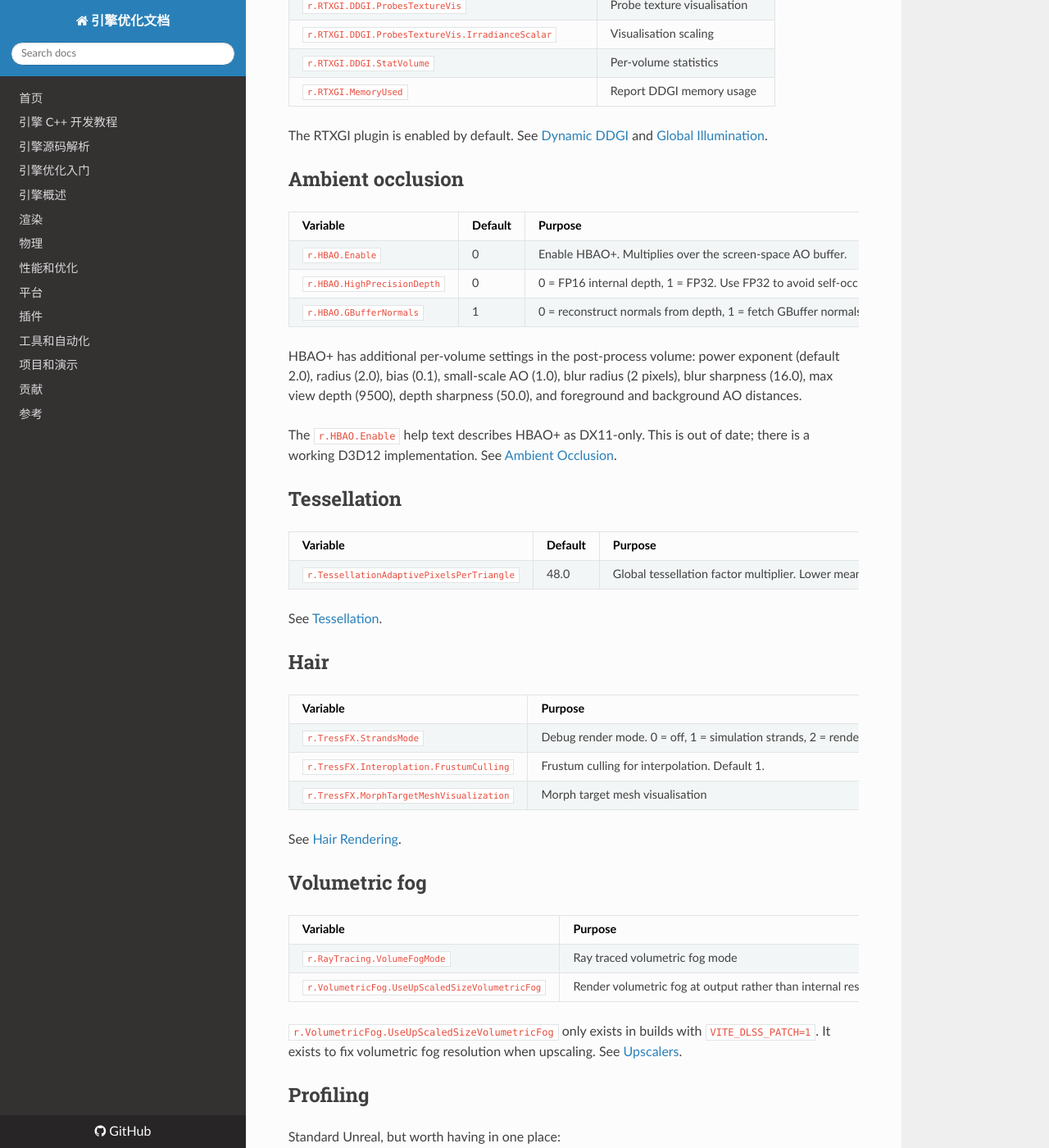
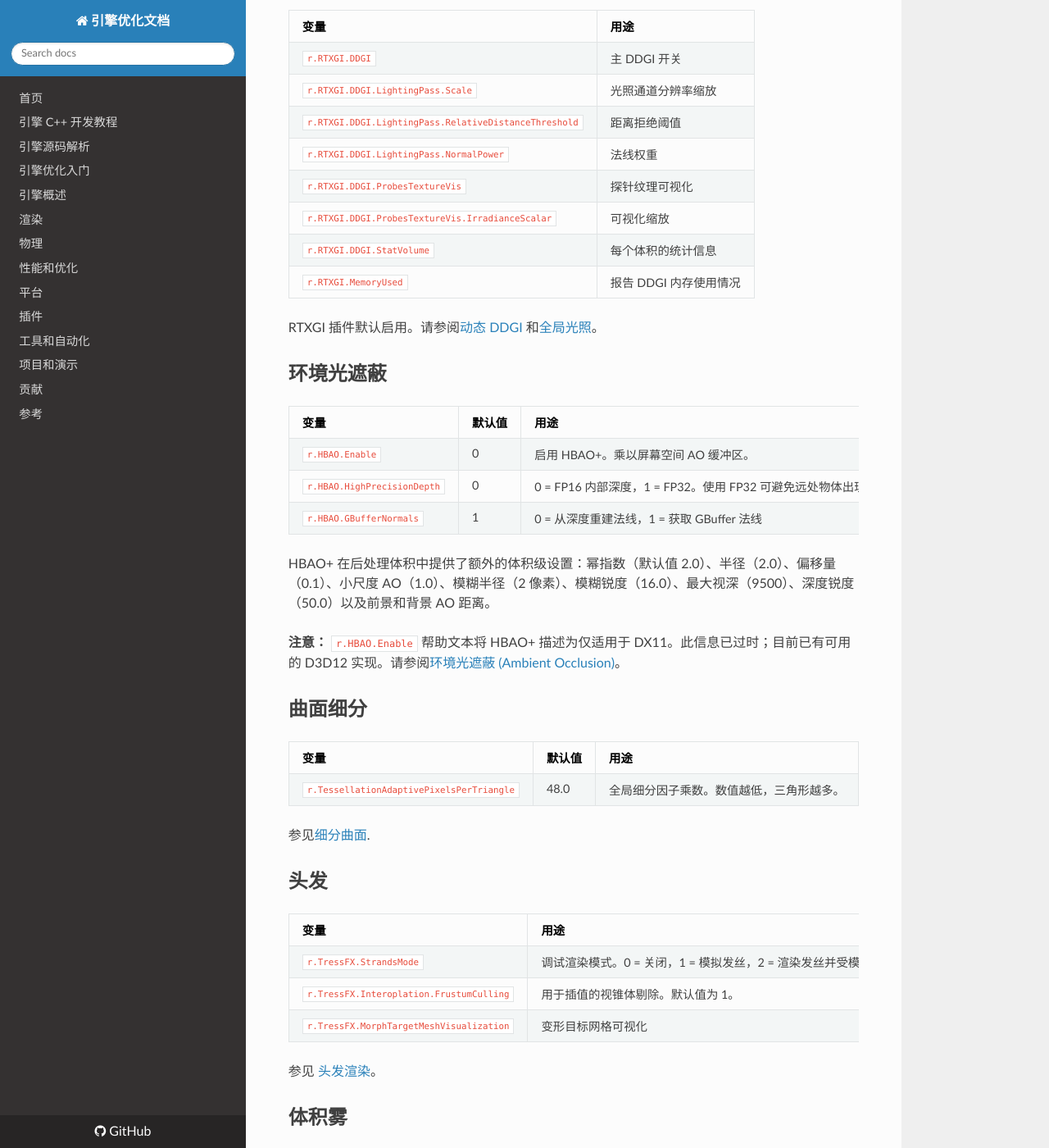
Before and after one commit to OpenHUTB/cpp, an MkDocs documentation site: the page built from docs/optimization/Reference/Console-Variables.md, in a window 1280 px wide and 1400 px high, scrolled down 3664 px. Shown: the whole window at 82% size. Built offline with MkDocs 1.6.1, drawn with Linux system fonts in a browser that asks for light colours; nearby versions of some CDN libraries; a script that is not in the unit is left out; some of the changed text lies outside the part shown.

Commit message:
控制台变量

````diff
--- a/docs/optimization/Reference/Console-Variables.md
+++ b/docs/optimization/Reference/Console-Variables.md
@@ -1,20 +1,11 @@
-# Console Variables
+# 控制台变量
 
-<tldr>
-<p>
-Vite-specific console variables and the stock ones you most often need, grouped by subsystem. This is a
-curated list, not an exhaustive dump &mdash; use <code>help</code> or the console's autocomplete for the
-full set.
-</p>
-</tldr>
+此列表包含 Vite 特有的控制台变量以及您最常用的默认变量，并按子系统分组。这是一个精选列表，并非完整列表——如需查看完整列表，请使用`help`或控制台的自动补全功能。
 
-<warning>
-Several ray tracing variables in this list are <b>compiled out</b> in a default build. They will set
-successfully and render nothing. Availability is noted per variable; see
-<a href="../Performance/Compile-Time-Switches.md">Compile-Time Switches</a>.
-</warning>
+**警告**：此列表中的几个光线追踪变量在默认构建中会**被编译掉**。它们会成功设置，但不会渲染任何内容。每个变量的可用性都有说明；请参阅[编译时开关](../Performance/Compile-Time-Switches.md)。
 
-Set variables at runtime in the console, or persistently in `Config\DefaultEngine.ini`:
+
+您可以在运行时通过控制台设置变量，也可以在 `Config\DefaultEngine.ini` 文件中永久设置这些变量：
 
 ```ini
 [/Script/Engine.RendererSettings]
@@ -22,212 +13,201 @@ r.Vite.SMAA.Mode=1
 r.HBAO.Enable=1
 ```
 
-## Vite-specific
+## Vite 特有的
 
-These do not exist in stock UE 4.27.
+这些在 UE 4.27 版本中不存在。
 
-| Variable | Default | Purpose |
+| 变量 | 默认值 | 用途 |
 |---|---|---|
-| `r.Vite.SMAA.Mode` | 1 | SMAA quality. 0 = Low, 1 = High. See [Anti-Aliasing](../Rendering/Anti-Aliasing.md). |
-| `r.Vite.SSAO` | &mdash; | Vite's optimised SSAO path. See [Ambient Occlusion](../Rendering/Ambient-Occlusion.md). |
-| `r.AntiAliasing.SMAA.Debug` | &mdash; | SMAA debug visualisation |
-| `p.VitePhysXFixedTimestep.Enabled` | 0 | Enable fixed timestep physics |
-| `p.VitePhysXFixedTimestep.DeltaTime` | 1/60 | Fixed step duration in seconds |
-| `p.VitePhysXFixedTimestep.MaxTimesteps` | &mdash; | Maximum steps per frame |
-| `p.VitePhysXFixedTimestep.MaxCumulativeExtraSteps` | &mdash; | Cap on accumulated catch-up steps |
-| `p.VitePhysXFixedTimestep.LimitType` | &mdash; | How overload is handled |
-| `p.VitePhysXFixedTimestep.InterpolationMode` | &mdash; | Render interpolation between fixed steps |
+| `r.Vite.SMAA.Mode` | 1 | SMAA 抗锯齿质量。`0` = 低，`1` = 高。参见[抗锯齿](../Rendering/Anti-Aliasing.md)。  |
+| `r.Vite.SSAO` | &mdash; | Vite 的优化 SSAO 路径。参见[环境光遮蔽](../Rendering/Ambient-Occlusion.md)。  |
+| `r.AntiAliasing.SMAA.Debug` | &mdash; | SMAA 调试可视化 |
+| `p.VitePhysXFixedTimestep.Enabled` | 0 | 启用固定时间步长物理效果 |
+| `p.VitePhysXFixedTimestep.DeltaTime` | 1/60 | 固定步长持续时间（秒） |
+| `p.VitePhysXFixedTimestep.MaxTimesteps` | &mdash; | 每帧最大步数 |
+| `p.VitePhysXFixedTimestep.MaxCumulativeExtraSteps` | &mdash; | 累积追赶步数上限 |
+| `p.VitePhysXFixedTimestep.LimitType` | &mdash; | 过载处理方式 |
+| `p.VitePhysXFixedTimestep.InterpolationMode` | &mdash; | 固定步长之间的渲染插值 |
 
-<note>
-The <code>p.VitePhysXFixedTimestep.*</code> variables require a build with
-<code>VITE_PHYSX_FIXED_TIMESTEP=1</code>. See <a href="../Physics/Fixed-Timestep.md">Fixed Timestep</a>.
-</note>
+**注意：** `p.VitePhysXFixedTimestep.*` 变量需要使用 `VITE_PHYSX_FIXED_TIMESTEP=1` 进行构建。请参阅[固定时间步长](../Physics/Fixed-Timestep.md)。
 
-## Ray tracing
 
-| Variable | Default | Availability | Page |
+## 光线追踪
+
+| 变量 | 默认值 | 可用性 | 页面 |
 |---|---|---|---|
-| `r.RayTracing.Reflections` | 0 | Available | [RT Reflections](../Rendering/RT-Reflections.md) |
-| `r.RayTracing.Shadows` | 0 | Available | [RT Shadows and AO](../Rendering/RT-Shadows-And-Ambient-Occlusion.md) |
-| `r.RayTracing.AmbientOcclusion` | 0 | Available | [Ambient Occlusion](../Rendering/Ambient-Occlusion.md) |
-| `r.RayTracing.SkyLight` | &mdash; | Available | [Ray Tracing](../Rendering/Ray-Tracing.md) |
-| `r.RayTracing.GlobalIllumination` | -1 | **Compiled out** | [Global Illumination](../Rendering/Global-Illumination.md) |
-| `r.RayTracing.Translucency` | 0 | **Compiled out** | [RT Translucency and Caustics](../Rendering/RT-Translucency-And-Caustics.md) |
-| `r.RayTracing.SampledDirectLighting` | 0 | **Compiled out** | [RTXDI](../Rendering/RTXDI.md) |
+| `r.RayTracing.Reflections` | 0 | 可用 | [RT 反射](../Rendering/RT-Reflections.md) |
+| `r.RayTracing.Shadows` | 0 | 可用 | [RT 阴影和 AO](../Rendering/RT-Shadows-And-Ambient-Occlusion.md) |
+| `r.RayTracing.AmbientOcclusion` | 0 | 可用 | [环境光遮蔽](../Rendering/Ambient-Occlusion.md) |
+| `r.RayTracing.SkyLight` | &mdash; | 可用 | [光线追踪](../Rendering/Ray-Tracing.md) |
+| `r.RayTracing.GlobalIllumination` | -1 | **已编译移除** | [全局光照](../Rendering/Global-Illumination.md) |
+| `r.RayTracing.Translucency` | 0 | **已编译移除** | [RT 半透明和焦散](../Rendering/RT-Translucency-And-Caustics.md) |
+| `r.RayTracing.SampledDirectLighting` | 0 | **已编译移除** | [RTXDI](../Rendering/RTXDI.md) |
 
-A value of `-1` means the setting is driven by the post-process volume rather than the console variable.
+值为 `-1` 表示该设置由后期处理体积驱动，而非控制台变量。
 
-### Culling and scene setup
 
-| Variable | Purpose |
+### 剔除和场景设置
+
+| 变量 | 用途 |
 |---|---|
-| `r.RayTracing.Culling` | Ray tracing instance culling mode |
-| `r.RayTracing.Culling.Radius` | Culling distance |
-| `r.RayTracing.Culling.Angle` | Angular culling threshold |
-| `r.RayTracing.SceneCaptures` | Whether scene captures build ray tracing scenes |
-| `r.RayTracing.PreGather` | Pre-gather pass control |
+| `r.RayTracing.Culling` | 光线追踪实例剔除模式 |
+| `r.RayTracing.Culling.Radius` | 剔除距离 |
+| `r.RayTracing.Culling.Angle` | 角度剔除阈值 |
+| `r.RayTracing.SceneCaptures` | 是否使用场景捕获构建光线追踪场景 |
+| `r.RayTracing.PreGather` | 预收集通道控制 |
 
-Culling settings are among the most effective ray tracing performance levers, and Vite changes some of
-their defaults &mdash; see [Engine Defaults](../Performance/Engine-Defaults.md).
+剔除设置是光线追踪性能最有效的调节手段之一，Vite 修改了其中一些默认设置——请参阅[引擎默认设置](../Performance/Engine-Defaults.md)。
 
-### Sky light
 
-| Variable | Purpose |
+### 天空光照
+
+| 变量 | 用途 |
 |---|---|
-| `r.RayTracing.SkyLight.SamplesPerPixel` | Sample count |
-| `r.RayTracing.SkyLight.MaxRayDistance` | Ray length limit |
-| `r.RayTracing.SkyLight.ScreenPercentage` | Resolution scale for the sky light pass |
-| `r.RayTracing.SkyLight.Denoiser` | Denoiser selection |
-| `r.RayTracing.SkyLight.EnableMaterials` | Evaluate materials on hit |
-| `r.RayTracing.SkyLight.EnableTwoSidedGeometry` | Two-sided geometry handling |
+| `r.RayTracing.SkyLight.SamplesPerPixel` | 采样数 |
+| `r.RayTracing.SkyLight.MaxRayDistance` | 光线长度限制 |
+| `r.RayTracing.SkyLight.ScreenPercentage` | 天空光通道的分辨率比例 |
+| `r.RayTracing.SkyLight.Denoiser` | 降噪器选择 |
+| `r.RayTracing.SkyLight.EnableMaterials` | 命中时评估材质 |
+| `r.RayTracing.SkyLight.EnableTwoSidedGeometry` | 双面几何体处理 |
 
-`ScreenPercentage` and `SamplesPerPixel` are the two to reach for when the sky light pass is too expensive.
+当天空光通道的计算量过大时，可以考虑使用 `ScreenPercentage` 和 `SamplesPerPixel` 这两个参数。
 
-### Translucency
 
-Compiled out by default.
+### 半透明效果
 
-| Variable | Purpose |
+默认情况下已编译关闭。
+
+| 变量 | 用途 |
 |---|---|
-| `r.RayTracing.Translucency.HalfRes` | Half-resolution translucency |
-| `r.RayTracing.Translucency.HybridDepthThreshold` | Hybrid translucency depth threshold |
-| `r.RayTracing.Translucency.HybridDepthBias` | Hybrid translucency depth bias |
-| `r.RayTracing.PrimaryRays.IncludeDOF` | Include depth of field in primary rays |
+| `r.RayTracing.Translucency.HalfRes` | 半分辨率半透明效果 |
+| `r.RayTracing.Translucency.HybridDepthThreshold` | 混合半透明深度阈值 |
+| `r.RayTracing.Translucency.HybridDepthBias` | 混合半透明深度偏差 |
+| `r.RayTracing.PrimaryRays.IncludeDOF` | 在主光线中包含景深 |
 
-### RTXDI (sampled lighting)
+### RTXDI（采样直接光照）
 
-Compiled out by default. `r.RayTracing.SampledDirectLighting` is the master switch; the
-`r.RayTracing.SampledLighting.*` family &mdash; over sixty variables covering reservoir counts, spatial and
-temporal resampling, ReGIR cell configuration and per-light-type toggles &mdash; tunes it.
+默认情况下已编译关闭。`r.RayTracing.SampledDirectLighting` 是主开关；`r.RayTracing.SampledLighting.*` 系列（包含 60 多个变量，涵盖储层计数、空间和时间重采样、ReGIR 单元配置以及每种光照类型的切换）对其进行微调。
 
-The ones worth knowing first:
 
-| Variable | Default | Purpose |
+首先需要了解的是：
+
+| 变量 | 默认值 | 用途 |
 |---|---|---|
-| `r.RayTracing.SampledLighting.Mode` | 1 | Sampling mode |
-| `r.RayTracing.SampledLighting.InitialSamples` | 8 | Initial candidate samples |
-| `r.RayTracing.SampledLighting.Spatial` | 1 | Spatial resampling |
-| `r.RayTracing.SampledLighting.Temporal` | 1 | Temporal resampling |
-| `r.RayTracing.SampledLighting.NumReservoirs` | -1 | Reservoir count, -1 for automatic |
-| `r.RayTracing.SampledLighting.Denoiser` | &mdash; | Denoiser selection |
-| `r.RayTracing.SampledLighting.DebugMode` | &mdash; | Debug visualisation |
+| `r.RayTracing.SampledLighting.Mode` | 1 | 采样模式 |
+| `r.RayTracing.SampledLighting.InitialSamples` | 8 | 初始候选样本数 |
+| `r.RayTracing.SampledLighting.Spatial` | 1 | 空间重采样 |
+| `r.RayTracing.SampledLighting.Temporal` | 1 | 时间重采样 |
+| `r.RayTracing.SampledLighting.NumReservoirs` | -1 | 储层数量，-1 表示自动 |
+| `r.RayTracing.SampledLighting.Denoiser` | &mdash; | 降噪器选择 |
+| `r.RayTracing.SampledLighting.DebugMode` | &mdash; | 调试可视化 |
 
-See [RTXDI](../Rendering/RTXDI.md).
+参见 [RTXDI](../Rendering/RTXDI.md)。
 
-### Caustics
+### 焦散效果
 
-Mesh and water caustics are driven primarily by post-process volume settings rather than console variables,
-and both are compiled out by default. Related variables:
+网格和水体的焦散效果主要由后期处理体积设置驱动，而非控制台变量，并且默认情况下两者都会被编译掉。相关变量：
 
-| Variable | Purpose |
+| 变量 | 用途 |
 |---|---|
-| `r.RayTracing.BuildRayTracingMeshForCaustics` | Build caustics-capable ray tracing geometry |
-| `r.ParallelCausticsMap` | Parallel caustics map rendering |
-| `r.PathTracing.ApproximateCaustics` | Approximate caustics in the path tracer |
+| `r.RayTracing.BuildRayTracingMeshForCaustics` | 构建支持焦散效果的光线追踪几何体 |
+| `r.ParallelCausticsMap` | 并行焦散贴图渲染 |
+| `r.PathTracing.ApproximateCaustics` | 在路径追踪器中实现近似焦散效果 |
 
-See [RT Translucency and Caustics](../Rendering/RT-Translucency-And-Caustics.md).
+参见 [光线追踪半透明和焦散](../Rendering/RT-Translucency-And-Caustics.md)。
 
-## Global illumination
+## 全局光照
 
-| Variable | Purpose |
+| 变量 | 用途 |
 |---|---|
-| `r.RTXGI.DDGI` | Master DDGI toggle |
-| `r.RTXGI.DDGI.LightingPass.Scale` | Lighting pass resolution scale |
-| `r.RTXGI.DDGI.LightingPass.RelativeDistanceThreshold` | Distance rejection threshold |
-| `r.RTXGI.DDGI.LightingPass.NormalPower` | Normal weighting |
-| `r.RTXGI.DDGI.ProbesTextureVis` | Probe texture visualisation |
-| `r.RTXGI.DDGI.ProbesTextureVis.IrradianceScalar` | Visualisation scaling |
-| `r.RTXGI.DDGI.StatVolume` | Per-volume statistics |
-| `r.RTXGI.MemoryUsed` | Report DDGI memory usage |
+| `r.RTXGI.DDGI` | 主 DDGI 开关 |
+| `r.RTXGI.DDGI.LightingPass.Scale` | 光照通道分辨率缩放 |
+| `r.RTXGI.DDGI.LightingPass.RelativeDistanceThreshold` | 距离拒绝阈值 |
+| `r.RTXGI.DDGI.LightingPass.NormalPower` | 法线权重 |
+| `r.RTXGI.DDGI.ProbesTextureVis` | 探针纹理可视化 |
+| `r.RTXGI.DDGI.ProbesTextureVis.IrradianceScalar` | 可视化缩放 |
+| `r.RTXGI.DDGI.StatVolume` | 每个体积的统计信息 |
+| `r.RTXGI.MemoryUsed` | 报告 DDGI 内存使用情况 |
 
-The RTXGI plugin is enabled by default. See [Dynamic DDGI](../Rendering/DDGI-Dynamic.md) and
-[Global Illumination](../Rendering/Global-Illumination.md).
+RTXGI 插件默认启用。请参阅[动态 DDGI](../Rendering/DDGI-Dynamic.md) 和[全局光照](../Rendering/Global-Illumination.md)。
 
-## Ambient occlusion
 
-| Variable | Default | Purpose |
+## 环境光遮蔽
+
+| 变量 | 默认值 | 用途 |
 |---|---|---|
-| `r.HBAO.Enable` | 0 | Enable HBAO+. Multiplies over the screen-space AO buffer. |
-| `r.HBAO.HighPrecisionDepth` | 0 | 0 = FP16 internal depth, 1 = FP32. Use FP32 to avoid self-occlusion banding on distant objects. |
-| `r.HBAO.GBufferNormals` | 1 | 0 = reconstruct normals from depth, 1 = fetch GBuffer normals |
+| `r.HBAO.Enable` | 0 | 启用 HBAO+。乘以屏幕空间 AO 缓冲区。 |
+| `r.HBAO.HighPrecisionDepth` | 0 | 0 = FP16 内部深度，1 = FP32。使用 FP32 可避免远处物体出现自遮挡条带。 |
+| `r.HBAO.GBufferNormals` | 1 | 0 = 从深度重建法线，1 = 获取 GBuffer 法线 |
 
-HBAO+ has additional per-volume settings in the post-process volume: power exponent (default 2.0), radius
-(2.0), bias (0.1), small-scale AO (1.0), blur radius (2 pixels), blur sharpness (16.0), max view depth
-(9500), depth sharpness (50.0), and foreground and background AO distances.
+HBAO+ 在后处理体积中提供了额外的体积级设置：幂指数（默认值 2.0）、半径（2.0）、偏移量（0.1）、小尺度 AO（1.0）、模糊半径（2 像素）、模糊锐度（16.0）、最大视深（9500）、深度锐度（50.0）以及前景和背景 AO 距离。
 
-<note>
-The <code>r.HBAO.Enable</code> help text describes HBAO+ as DX11-only. This is out of date; there is a
-working D3D12 implementation. See <a href="../Rendering/Ambient-Occlusion.md">Ambient Occlusion</a>.
-</note>
+**注意：** `r.HBAO.Enable` 帮助文本将 HBAO+ 描述为仅适用于 DX11。此信息已过时；目前已有可用的 D3D12 实现。请参阅[环境光遮蔽 (Ambient Occlusion)](../Rendering/Ambient-Occlusion.md)。
 
-## Tessellation
 
-| Variable | Default | Purpose |
+## 曲面细分
+
+| 变量 | 默认值 | 用途 |
 |---|---|---|
-| `r.TessellationAdaptivePixelsPerTriangle` | 48.0 | Global tessellation factor multiplier. Lower means more triangles. |
+| `r.TessellationAdaptivePixelsPerTriangle` | 48.0 | 全局细分因子乘数。数值越低，三角形越多。 |
 
-See [Tessellation](../Rendering/Tessellation.md).
+参见[细分曲面](../Rendering/Tessellation.md).
 
-## Hair
+## 头发
 
-| Variable | Purpose |
+| 变量 | 用途 |
 |---|---|
-| `r.TressFX.StrandsMode` | Debug render mode. 0 = off, 1 = simulation strands, 2 = render strands with simulation influence, 3 = hair UV, 4 = root UV, 5 = seed, 6 = dimensions |
-| `r.TressFX.Interoplation.FrustumCulling` | Frustum culling for interpolation. Default 1. |
-| `r.TressFX.MorphTargetMeshVisualization` | Morph target mesh visualisation |
+| `r.TressFX.StrandsMode` | 调试渲染模式。0 = 关闭，1 = 模拟发丝，2 = 渲染发丝并受模拟影响，3 = 头发 UV，4 = 根部 UV，5 = 种子，6 = 尺寸 |
+| `r.TressFX.Interoplation.FrustumCulling` | 用于插值的视锥体剔除。默认值为 1。 |
+| `r.TressFX.MorphTargetMeshVisualization` | 变形目标网格可视化 |
 
-See [Hair Rendering](../Rendering/Hair-Rendering.md).
+参见 [头发渲染](../Rendering/Hair-Rendering.md)。
 
-## Volumetric fog
+## 体积雾
 
-| Variable | Purpose |
+| 变量 | 用途 |
 |---|---|
-| `r.RayTracing.VolumeFogMode` | Ray traced volumetric fog mode |
-| `r.VolumetricFog.UseUpScaledSizeVolumetricFog` | Render volumetric fog at output rather than internal resolution |
+| `r.RayTracing.VolumeFogMode` | 光线追踪体积雾模式 |
+| `r.VolumetricFog.UseUpScaledSizeVolumetricFog` | 以输出分辨率而非内部分辨率渲染体积雾 |
 
-<note>
-<code>r.VolumetricFog.UseUpScaledSizeVolumetricFog</code> only exists in builds with
-<code>VITE_DLSS_PATCH=1</code>. It exists to fix volumetric fog resolution when upscaling. See
-<a href="../Rendering/Upscalers.md">Upscalers</a>.
-</note>
+**注意：** `r.VolumetricFog.UseUpScaledSizeVolumetricFog` 仅在 `VITE_DLSS_PATCH=1` 的版本中存在。它的作用是在放大时修复体积雾的分辨率。请参阅[超分辨率](../Rendering/Upscalers.md)部分。
 
-## Profiling
 
-Standard Unreal, but worth having in one place:
+## 性能分析
 
-| Command | Shows |
+标准的虚幻引擎，但值得集中展示：
+
+| 命令 | 显示 |
 |---|---|
-| `stat unit` | Frame, Game, Draw, GPU and RHIT timings. Start here. |
-| `stat unitgraph` | The same over time |
-| `stat game` | Game thread breakdown |
-| `stat scenerendering` | Render thread breakdown |
-| `stat gpu` | GPU pass breakdown |
-| `stat physics` | Physics solver time |
-| `stat rhi` | RHI resource statistics |
-| `stat memory` | Memory usage |
-| `profilegpu` | Single-frame GPU capture |
-| `recompileshaders changed` | Recompile modified shaders |
-| `recompileshaders global` | Recompile global shaders |
+| `stat unit` | 帧、游戏、绘制、GPU 和 RHIT 的计时。从这里开始。 |
+| `stat unitgraph` | 随时间变化的相同数据 |
+| `stat game` | 游戏线程细分 |
+| `stat scenerendering` | 渲染线程细分 |
+| `stat gpu` | GPU 通道细分 |
+| `stat physics` | 物理求解器时间 |
+| `stat rhi` | RHI 资源统计信息 |
+| `stat memory` | 内存使用情况 |
+| `profilegpu` | 单帧 GPU 捕获 |
+| `recompileshaders changed` | 重新编译已修改的着色器 |
+| `recompileshaders global` | 重新编译全局着色器 |
 
-See [Profiling](../Performance/Profiling.md).
+参见[性能分析](../Performance/Profiling.md)。
 
-## Finding variables yourself
+## 自行查找变量
 
-| Command | Effect |
+| 命令 | 效果 |
 |---|---|
-| `help` | Dumps all console variables and commands to the log |
-| `<partial name>` then Tab | Autocomplete in the console |
-| `<variable>` with no value | Prints the current value and help text |
-| `DumpConsoleCommands` | Lists commands |
+| `help` | 将所有控制台变量和命令输出到日志  |
+| `<partial name>` 然后按 Tab 键 | 控制台自动补全 |
+| `<variable>` 不带值 | 打印当前值和帮助文本 |
+| `DumpConsoleCommands` | 列出命令 |
 
-<warning>
-Help text in the engine is occasionally stale &mdash; HBAO+'s DX11-only claim is one example. When
-behaviour and help text disagree, the source is authoritative.
-</warning>
+**警告：** 引擎中的帮助文本有时会过时——例如，HBAO+ 声称仅支持 DX11。当行为与帮助文本不一致时，以源代码为准。
 
-## See also
 
-- [Compile-Time Switches](../Performance/Compile-Time-Switches.md)
-- [Engine Defaults](../Performance/Engine-Defaults.md)
-- [Profiling](../Performance/Profiling.md)
-- [Glossary](../Reference/Glossary.md)
+## 另请参阅
+
+- [编译时开关](../Performance/Compile-Time-Switches.md)
+- [引擎默认设置](../Performance/Engine-Defaults.md)
+- [性能分析](../Performance/Profiling.md)
+- [术语表](../Reference/Glossary.md)
````
